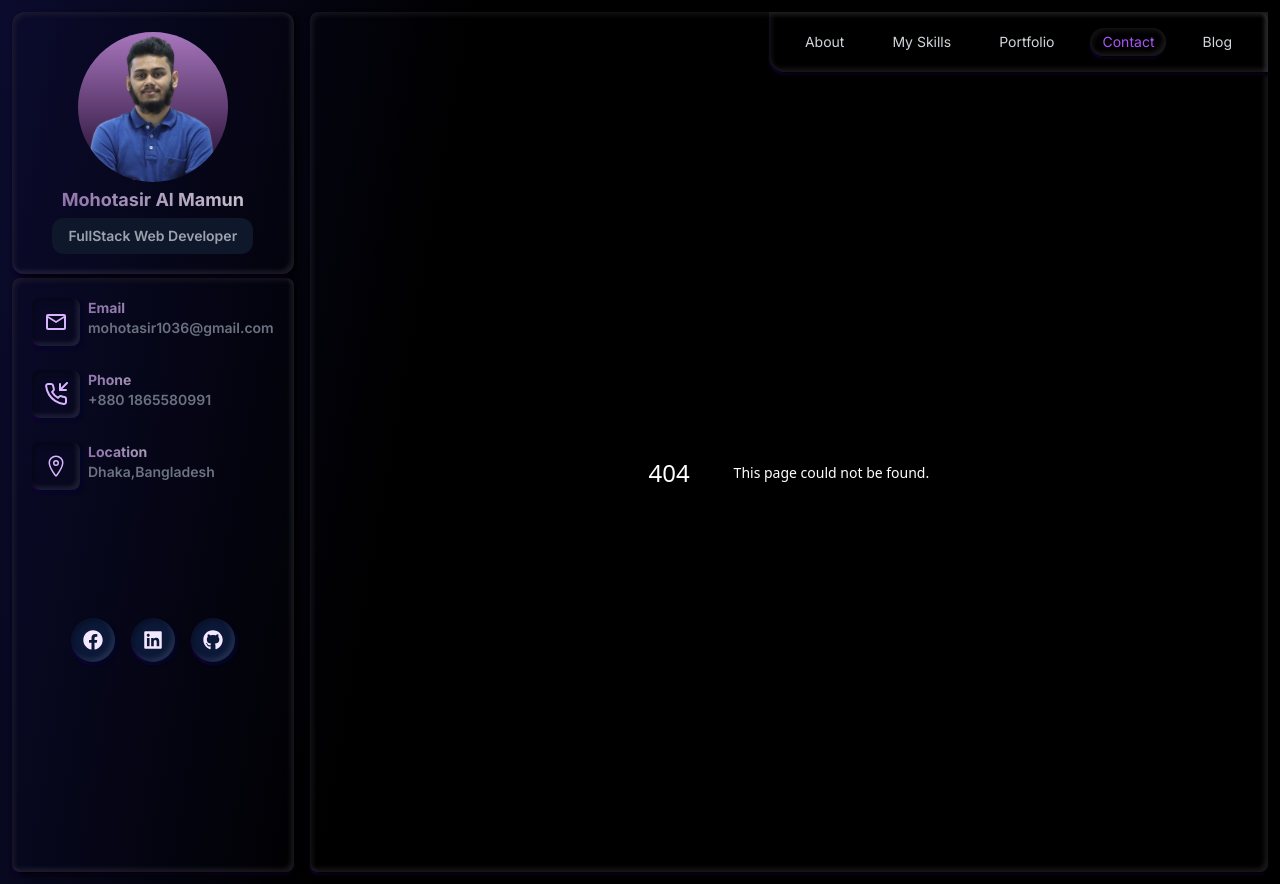
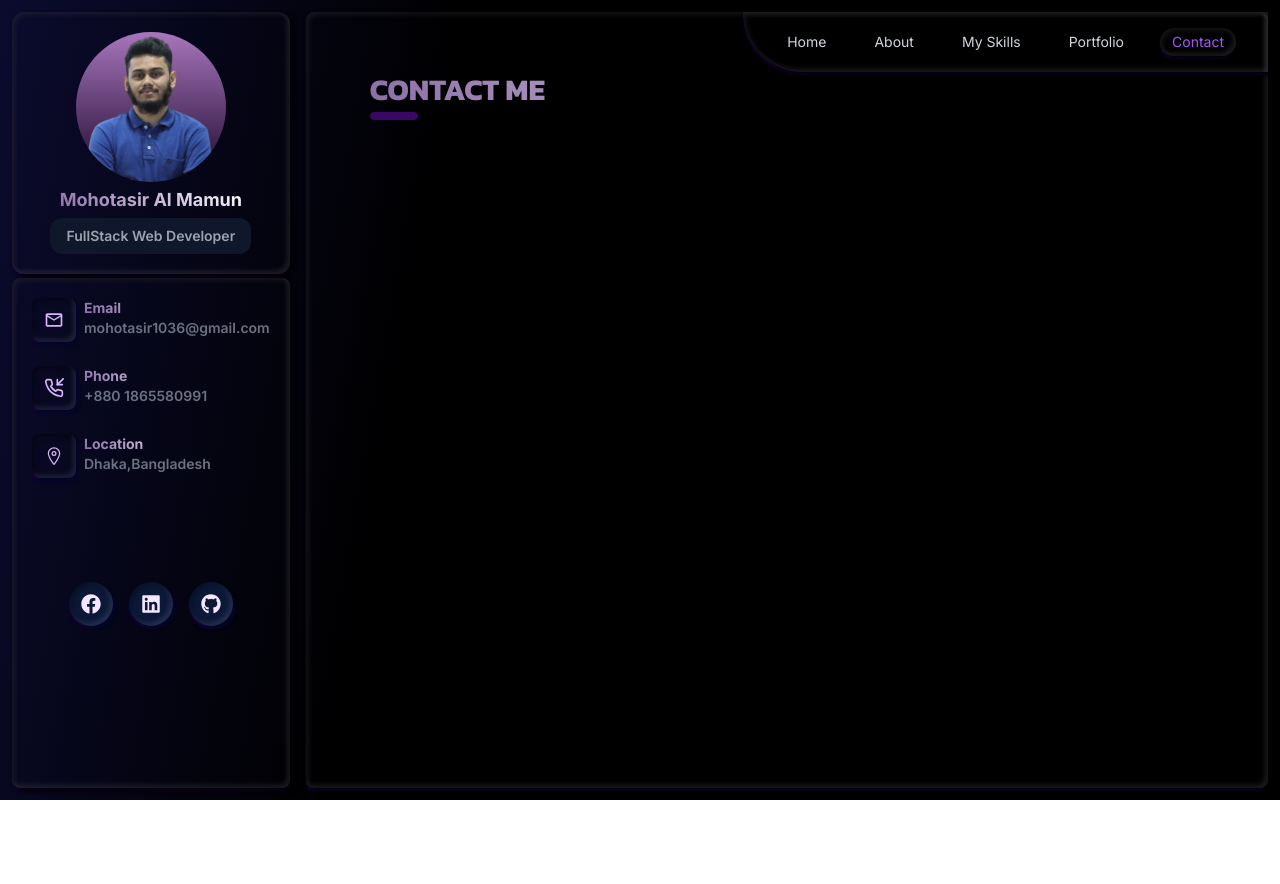
Before and after one commit to Mohotasir/Portfolio--Nextjs-, a Next.js app: page /contact in a window 1280 px wide. Before the commit this address had no page. After the commit the page ends 800 px from the top, so only its background shows below. Built offline with nearby package versions, Linux system fonts and the light colour scheme.

Commit message:
add page heading component

```diff
--- a/package.json
+++ b/package.json
@@ -9,12 +9,14 @@
     "lint": "next lint"
   },
   "dependencies": {
+    "@next/font": "^14.2.4",
     "next": "14.2.4",
     "react": "^18",
     "react-dom": "^18",
     "react-icons": "^5.2.1"
   },
   "devDependencies": {
+    "daisyui": "^4.12.2",
     "eslint": "^8",
     "eslint-config-next": "14.2.4",
     "postcss": "^8",
--- a/src/app/about/page.jsx
+++ b/src/app/about/page.jsx
@@ -1,7 +1,12 @@
-import React from 'react'
+import PageHeading from "@/components/PageHeading";
 
-export default function page() {
+export default function Aboutpage() {
   return (
-    <div>page</div>
-  )
+    <div>
+      <PageHeading
+       title="ABOUT ME"
+      ></PageHeading>
+
+    </div>
+  );
 }
--- /dev/null
+++ b/src/app/contact/page.jsx
@@ -0,0 +1,12 @@
+import PageHeading from '@/components/PageHeading'
+import React from 'react'
+
+export default function ContactPage() {
+  return (
+    <div>
+        <PageHeading
+        title="CONTACT ME"
+        ></PageHeading>
+    </div>
+  )
+}
--- a/src/app/globals.css
+++ b/src/app/globals.css
@@ -13,7 +13,7 @@
   background: var(--custom-gradient);
 }
 .text-gradient {
-  --custom-gradient: linear-gradient(45deg, #8a6da6, #ccc8cf);
+  --custom-gradient: linear-gradient(45deg, #8a6da6, #ffffff);
   background: var(--custom-gradient);
   -webkit-background-clip: text;
   -webkit-text-fill-color: transparent;
--- a/src/app/layout.js
+++ b/src/app/layout.js
@@ -22,8 +22,9 @@ export default function RootLayout({ children }) {
             <div className=" flex  justify-end  ">
               <Navbar></Navbar>
             </div>
-
-            {children}
+             <div className="md:px-16">
+                  {children}
+             </div>
           </div>
         </div>
       </body>
--- a/src/app/page.js
+++ b/src/app/page.js
@@ -2,7 +2,7 @@ import Image from "next/image";
 export default function Home() {
   return (
     <main className="">
-
+          <h1>Hi. I am Mohotasir</h1>
     </main>
   );
 }
--- /dev/null
+++ b/src/app/portfolio/page.jsx
@@ -0,0 +1,12 @@
+import PageHeading from '@/components/PageHeading'
+import React from 'react'
+
+export default function PortfolioPage() {
+  return (
+    <div>
+        <PageHeading
+        title ="MY PROJECTS"
+        ></PageHeading>
+    </div>
+  )
+}
--- /dev/null
+++ b/src/app/skills/page.jsx
@@ -0,0 +1,12 @@
+import PageHeading from "@/components/PageHeading";
+
+
+export default function page() {
+  return (
+    <div>
+        <PageHeading
+         title = "MY SKILLS"
+        ></PageHeading>
+    </div>
+  )
+}
--- a/src/components/Navbar.jsx
+++ b/src/components/Navbar.jsx
@@ -7,12 +7,16 @@ export default function Navbar() {
     const list = [
 
         {
+            title: "Home",
+            link: '/'
+        },
+        {
             title: "About",
             link: '/about'
         },
         {
             title: "My Skills",
-            link: '/myskills'
+            link: '/skills'
         },
         {
             title: "Portfolio",
@@ -22,17 +26,17 @@ export default function Navbar() {
             title: "Contact",
             link: '/contact'
         },
-        {
-            title: "Blog",
-            link: '/blog'
-        }
+        // {
+        //     title: "Blog",
+        //     link: '/blog'
+        // }
     ];
 
     return (
-        <div className="flex shadow rounded-bl-2xl px-6 gap-6 p-4">
+        <div className="flex shadow rounded-bl-full px-8 gap-6 p-4">
             {
                 list.map((li, index) => (
-                    <Link className={` text-gray-300 text-sm px-3 py-1 rounded-full ${pathName === li.link ? 'text-purple-500 shadow' : 'text-gray-300'}`} href={li.link} key={index}>{li.title}</Link>
+                    <Link className={` text-gray-300 text-sm px-3  py-1 rounded-full ${pathName === li.link ? 'text-purple-500 shadow' : 'text-gray-300'}`} href={li.link} key={index}>{li.title}</Link>
                 ))
             }
         </div>
--- /dev/null
+++ b/src/components/PageHeading.jsx
@@ -0,0 +1,17 @@
+import React from 'react'
+import { Kanit } from '@next/font/google';
+
+const kanit = Kanit({
+  weight: ['400', '500', '700'],
+  subsets: ['latin'],
+});
+export default function PageHeading({title}) {
+  return (
+    <div className={kanit.className}>
+         <div>
+        <h1 className="text-gradient font-extrabold text-3xl">{title}</h1>
+         <div className='border my-1 border-purple-950 w-12 h-2 bg-purple-950 rounded-full '></div>
+      </div>
+    </div>
+  )
+}
--- a/src/components/SideNavbar.jsx
+++ b/src/components/SideNavbar.jsx
@@ -27,7 +27,7 @@ export default function SideNavbar() {
       </div>
       <div className="flex-1 rounded-lg p-5 shadow flex flex-col gap-6 ">
         <div className="flex gap-2">
-          <button className="p-3 text-purple-300 text-2xl rounded-lg btn-shadow">
+          <button className="p-3 text-purple-300 text-xl rounded-lg btn-shadow">
             <MdOutlineMail />
           </button>
           <div className="text-sm">
@@ -38,7 +38,7 @@ export default function SideNavbar() {
           </div>
         </div>
         <div className="flex gap-2">
-          <button className=" p-3 text-2xl rounded-lg btn-shadow">
+          <button className=" p-3 text-xl rounded-lg btn-shadow">
             <div className="text-gradient text-purple-300">
               <FiPhoneIncoming />
             </div>{" "}
@@ -49,7 +49,7 @@ export default function SideNavbar() {
           </div>
         </div>
         <div className="flex gap-2">
-          <button className="p-3 text-purple-300 text-2xl rounded-lg btn-shadow">
+          <button className="p-3 text-purple-300 text-xl rounded-lg btn-shadow">
             <IoLocationOutline />
           </button>
           <div className="text-sm">
@@ -57,7 +57,7 @@ export default function SideNavbar() {
             <p className="text-gray-500 font-semibold">Dhaka,Bangladesh</p>
           </div>
         </div>
-         <div className="divider"></div>
+         {/* <div className="divider"></div> */}
         <div className="flex md:mt-20 gap-4 justify-center items-center">
           <div className="p-3 bg-primary text-purple-100 text-xl rounded-full btn-shadow">
             <FaFacebook />
--- a/tailwind.config.js
+++ b/tailwind.config.js
@@ -14,5 +14,7 @@ module.exports = {
       },
     },
   },
-  plugins: [],
+  plugins: [
+    require('daisyui'),
+  ],
 };
```
Also changed, not shown: 1 other file (tests, documents, lock files or other folders).
